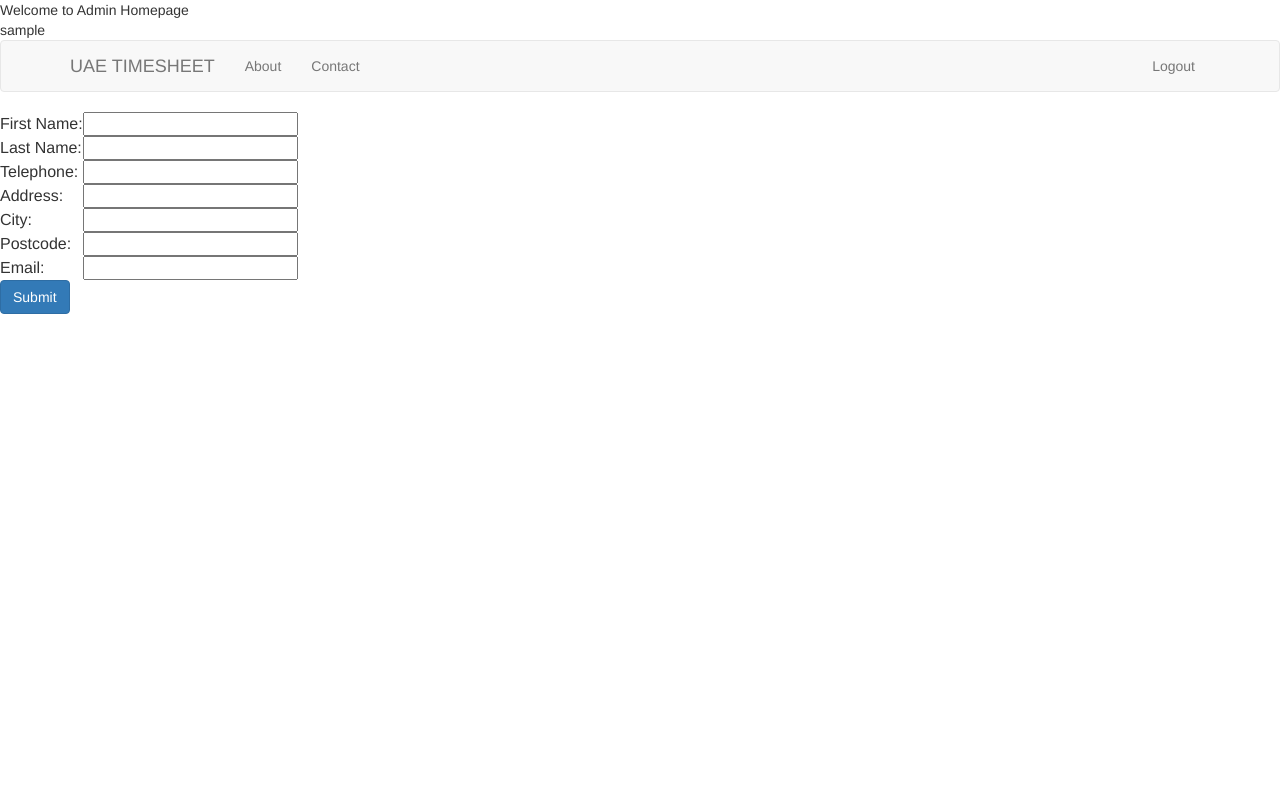
After one commit to pappie122/PX-Assignment, a PHP site: page /PX/editAdminFormPopulate.php in a window 1280 px wide. The commit adds this page. Shown: the top 785 px of the page. Run offline with PHP 8.4, Linux system fonts and the light colour scheme; the visitor is signed in with stand-in values (Sample User, id 1); data that the repository does not hold is empty; some libraries are stand-ins or nearby versions.

Commit message:
no message

```diff
--- a/admin_page.php
+++ b/admin_page.php
@@ -32,6 +32,7 @@ if(isset($_SESSION['login_user'])){
           <li><a href="#">Contact</a></li>
         </ul>
         <ul class="nav navbar-nav navbar-right">
+          <li><a href="editAdmin.php">Edit User Details</a></li>
           <li><a href="registration.php">Register User</a></li>
           <li><a href="logout.php">Logout</a></li>
         </ul>
--- /dev/null
+++ b/editAdminFormPopulate.php
@@ -0,0 +1,102 @@
+<?php
+include("config.php");
+
+session_start();
+
+echo 'Welcome to Admin Homepage<br />'; //testing purposes
+echo $_SESSION['login_user']; //testing purposes
+
+$email = $_SESSION['login_user'];
+
+//$email = $_POST['Email'];
+
+// $result = mysql_query("SELECT * FROM user WHERE Email=$id");
+// $row = mysql_fetch_array($result);
+// if ($row == true)
+// {
+//   $firstName = $row['Fname'];
+//   $lastName = $row['Lname'];
+//   $telephone = $row['Phone'];
+//   $address = $row['Street'];
+//   $city = $row['City'];
+//   $postcode = $row['Postcode'];
+//   $email = $row['Email'];
+// }
+$data = 'SELECT * FROM user WHERE Email = "'.$email.'"';
+$query = mysql_query($data) or die("Couldn't execute query. ". mysql_error());
+$data2 = mysql_fetch_array($query);
+ ?>
+
+<!DOCTYPE html>
+<html>
+  <head>
+    <meta charset="utf-8">
+    <title>Edit Admin</title>
+    <link rel="stylesheet"
+    href="https://maxcdn.bootstrapcdn.com/bootstrap/3.3.7/css/bootstrap.min.css">
+  </head>
+  <body>
+    <nav class="navbar navbar-default">
+      <div class="container">
+        <div class="navbar-header">
+           <button type="button" class="navbar-toggle collapsed" data-toggle="collapse" data-target="#bs-nav-demo" aria-expanded="false">
+            <span class="sr-only">Toggle navigation</span>
+            <span class="icon-bar"></span>
+            <span class="icon-bar"></span>
+            <span class="icon-bar"></span>
+          </button>
+          <a href="#" class="navbar-brand">UAE TIMESHEET</a>
+        </div>
+        <div class="collapse navbar-collapse" id="bs-nav-demo">
+          <ul class="nav navbar-nav">
+            <li><a href="#">About</a></li>
+            <li><a href="#">Contact</a></li>
+          </ul>
+          <ul class="nav navbar-nav navbar-right">
+            <li><a href="logout.php">Logout</a></li>
+          </ul>
+        </div>
+      </div>
+    </nav>
+    <form action="editAdminFormUpdate.php" method="post">
+    <table>
+      <tr>
+        <td>First Name: </td>
+        <td><input type="text" name="firstName"value="<?php echo @$data2[Fname]?>" ><td>
+      </tr>
+
+      <tr>
+        <td>Last Name: </td>
+        <td><input type="text" name="lastName" value="<?php echo @$data2[Lname]?>" ></td>
+      </tr>
+
+      <tr>
+        <td>Telephone: </td>
+        <td><input type="number" name="telephone" value="<?php echo @$data2[Phone]?>" ></td>
+      </tr>
+
+      <tr>
+        <td>Address: </td>
+        <td><input type="text" name="address" value="<?php echo @$data2[Street]?>" ></td>
+      </tr>
+
+      <tr>
+        <td>City: </td>
+        <td><input type="text" name="city" value="<?php echo @$data2[City]?>" ></td>
+      </tr>
+
+      <tr>
+        <td>Postcode: </td>
+        <td><input type="number" name="postcode" value="<?php echo @$data2[Postcode]?>" ></td>
+      </tr>
+
+      <tr>
+        <td>Email: </td>
+        <td><input type="email" name="email" value="<?php echo @$data2[Email]?>" ></td>
+      </tr>
+    </table>
+    <input class="btn btn-primary" type="submit" name="submit" value="Submit">
+  </form>
+    <script src="https://code.jquery.com/jquery-2.1.4.js"></script>
+    <script src="https://maxcdn.bootstrapcdn.com/bootstrap/3.3.5/js/bootstrap.min.js"></script>
+</html>
```
Also changed, not shown: editAdmin.php (added, +79 -0 lines), editAdminFormUpdate.php (added, +64 -0 lines).
